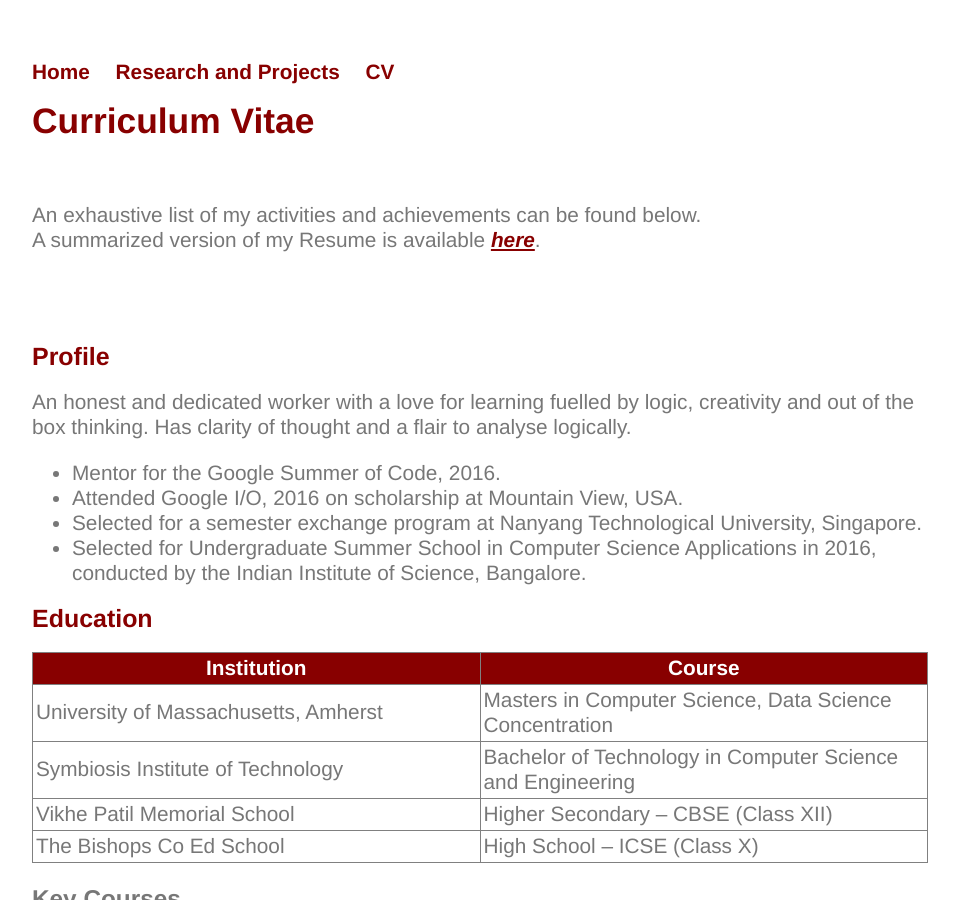
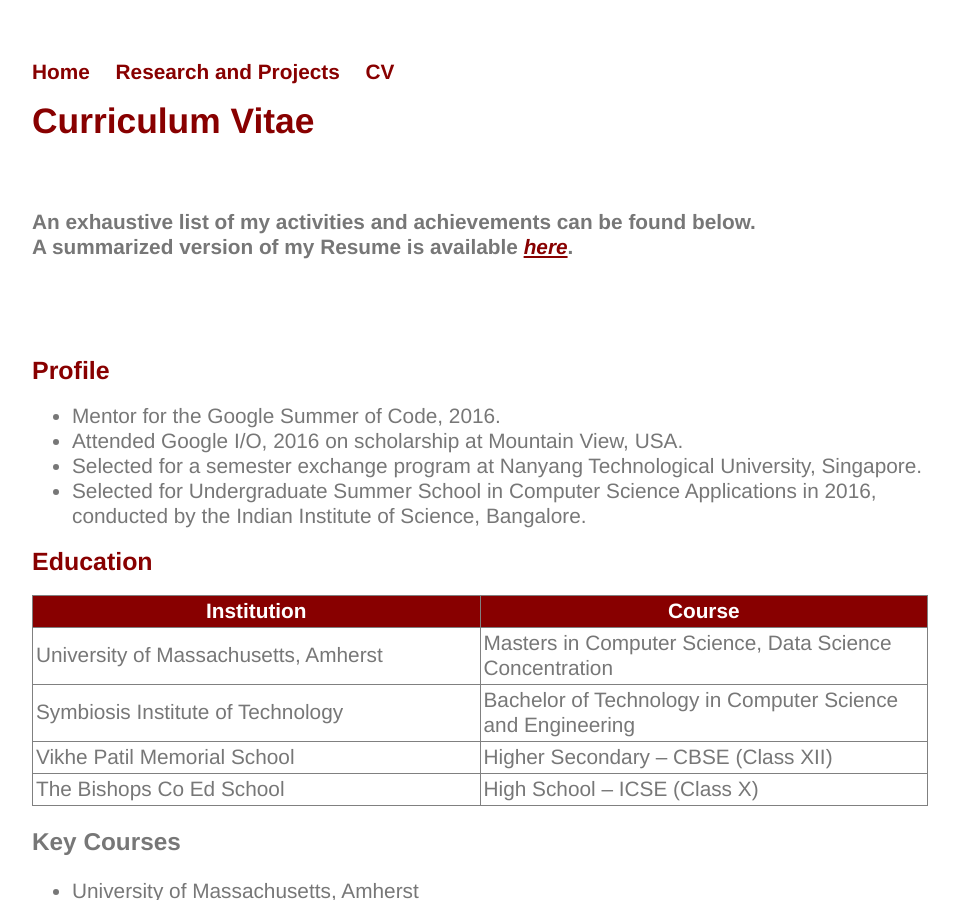
Before and after one commit to Uppaal/Uppaal.github.io, a Jekyll site: the page built from cv/index.html, in a window 1280 px wide and 900 px high. Shown: the whole window, without its empty margins (160-1119 px from the left). Built offline with Jekyll 4.4.1, drawn with Linux system fonts in a browser that asks for light colours.

Commit message:
Update index.html

```diff
--- a/cv/index.html
+++ b/cv/index.html
@@ -4,12 +4,10 @@ title: Curriculum Vitae
 ---
 	<h1>{{ page.title }}</h1>
 	<br>
-	<p>An exhaustive list of my activities and achievements can be found below. <br>A summarized version of my Resume is available <a href="https://drive.google.com/file/d/1eoUnyXBG0yXFdRWh5qcMFedyPZNBoKeF/view?usp=sharing"><b><u><i>here</i></u></b></a>.</p>
+	<p><h4>An exhaustive list of my activities and achievements can be found below. <br>A summarized version of my Resume is available <a href="https://drive.google.com/file/d/1HDcEHuw883YCvtNmM2VulN22bmZ9TiW2/view?usp=sharing"><b><u><i>here</i></u></b></a>.</h4></p>
 	<br><br>
 
 	<h2>Profile</h2>
-	<p>An honest and dedicated worker with a love for learning fuelled by logic, creativity and out of the box thinking. Has clarity of thought and a flair to analyse logically.</p>
-
 	<ul>
 		<li>Mentor for the Google Summer of Code, 2016.</li>
 		<li>Attended Google I/O, 2016 on scholarship at Mountain View, USA.</li>
```
